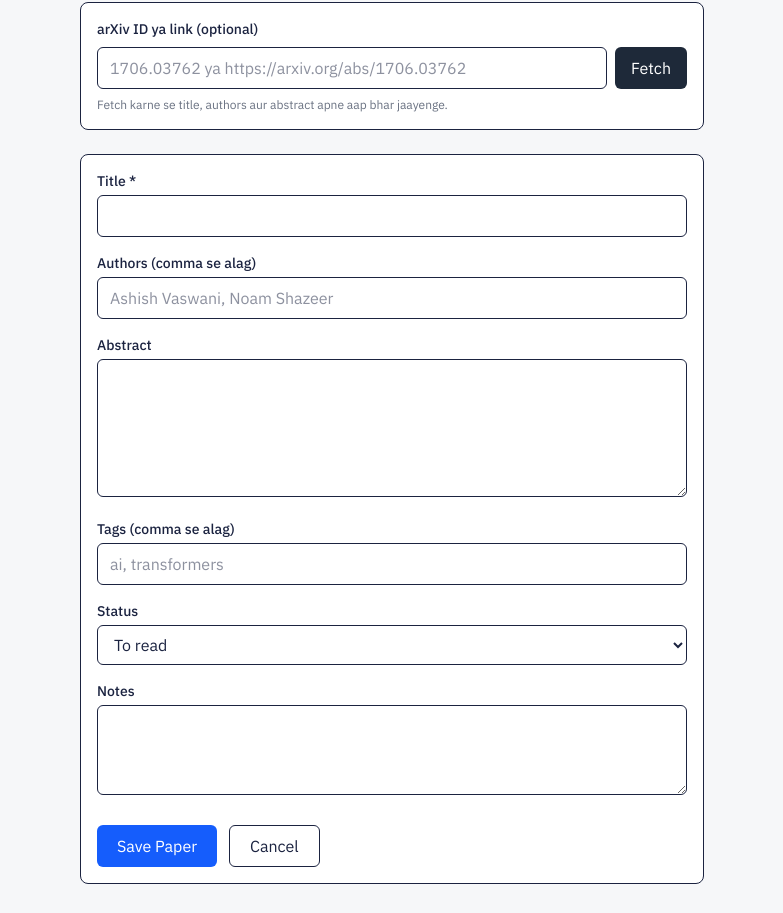
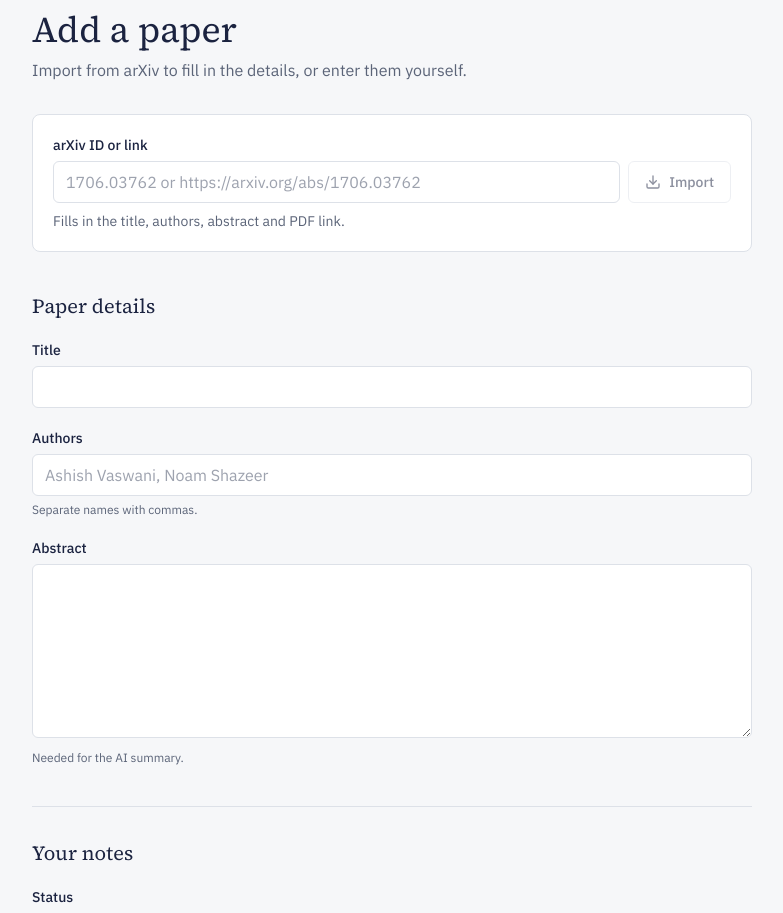
Before and after one commit to San1357/paper-tracker, a React (Vite) app in the folder client/: page /papers/new in a window 1280 px wide. Shown: the part 143-1056 px from the top of the page, without its empty margins (248-1031 px from the left). Built offline with nearby package versions, Linux system fonts and the light colour scheme; no server answers; sample sign-in values are in the browser's storage.

Commit message:
UI: redesign add paper and paper detail pages

```diff
--- a/client/src/pages/AddPaper.jsx
+++ b/client/src/pages/AddPaper.jsx
@@ -1,25 +1,20 @@
 import { useState } from "react";
 import { Link, useNavigate } from "react-router-dom";
+import { ArrowLeft, Download, FileText } from "lucide-react";
 import api from "../api";
+import StatusBadge from "../components/StatusBadge";
 
 const EMPTY_FORM = {
-  title: "",
-  authors: "",
-  abstract: "",
-  arxivId: "",
-  pdfUrl: "",
-  tags: "",
-  status: "to-read",
-  notes: "",
+  title: "", authors: "", abstract: "", arxivId: "", pdfUrl: "",
+  tags: "", status: "to-read", notes: "",
 };
-
-// "a, b , ,c" → ["a", "b", "c"]
-const splitList = (text) =>
-  text.split(",").map((s) => s.trim()).filter(Boolean);
+const STATUSES = ["to-read", "reading", "done"];
+const splitList = (text) => text.split(",").map((s) => s.trim()).filter(Boolean);
 
 export default function AddPaper() {
   const navigate = useNavigate();
   const [arxivInput, setArxivInput] = useState("");
+  const [importedId, setImportedId] = useState("");
   const [form, setForm] = useState(EMPTY_FORM);
   const [fetching, setFetching] = useState(false);
   const [saving, setSaving] = useState(false);
@@ -27,8 +22,7 @@ export default function AddPaper() {
 
   const handleChange = (e) => setForm({ ...form, [e.target.name]: e.target.value });
 
-  // arXiv se details laao aur form bharo
-  const handleFetch = async (e) => {
+  const handleImport = async (e) => {
     e.preventDefault();
     if (!arxivInput.trim()) return;
     setError("");
@@ -43,14 +37,14 @@ export default function AddPaper() {
         arxivId: data.arxivId,
         pdfUrl: data.pdfUrl,
       }));
+      setImportedId(data.arxivId);
     } catch (err) {
-      setError(err.response?.data?.message || "arXiv se details nahi aayi");
+      setError(err.response?.data?.message || "Couldn't import from arXiv. Check the ID and try again.");
     } finally {
       setFetching(false);
     }
   };
 
-  // Paper database mein save karo
   const handleSave = async (e) => {
     e.preventDefault();
     setError("");
@@ -63,93 +57,114 @@ export default function AddPaper() {
       });
       navigate("/");
     } catch (err) {
-      setError(err.response?.data?.message || "Paper save nahi hua");
+      setError(err.response?.data?.message || "Couldn't save the paper. Try again.");
       setSaving(false);
     }
   };
 
-  const inputClass = "w-full border rounded-md px-3 py-2";
+  return (
+    <div className="mx-auto max-w-3xl px-4 py-8 sm:px-6 lg:py-12">
+      <Link to="/" className="inline-flex items-center gap-1.5 text-sm text-ink-soft hover:text-ink">
+        <ArrowLeft size={16} aria-hidden="true" />
+        Reading list
+      </Link>
+      <h1 className="mt-4 font-serif text-3xl sm:text-4xl">Add a paper</h1>
+      <p className="mt-2 text-ink-soft">Import from arXiv to fill in the details, or enter them yourself.</p>
 
-  return (
-    <div className="max-w-2xl mx-auto p-6">
-      <h1 className="text-2xl font-semibold mb-6">Add Paper</h1>
-
-      {/* arXiv fetch: alag form, taaki yahan Enter dabane pe paper save na ho */}
-      <form onSubmit={handleFetch} className="bg-white border rounded-lg p-4 mb-6">
-        <label className="block text-sm font-medium mb-2">arXiv ID ya link (optional)</label>
-        <div className="flex gap-2">
+      {/* arXiv import */}
+      <form onSubmit={handleImport} className="mt-8 rounded-lg border border-rule bg-white p-5">
+        <label htmlFor="arxiv" className="label">arXiv ID or link</label>
+        <div className="flex flex-col gap-2 sm:flex-row">
           <input
+            id="arxiv"
             value={arxivInput}
             onChange={(e) => setArxivInput(e.target.value)}
-            placeholder="1706.03762 ya https://arxiv.org/abs/1706.03762"
-            className={inputClass}
+            placeholder="1706.03762 or https://arxiv.org/abs/1706.03762"
+            className="field"
           />
-          <button
-            disabled={fetching}
-            className="bg-gray-800 text-white px-4 rounded-md whitespace-nowrap disabled:opacity-50"
-          >
-            {fetching ? "Fetching..." : "Fetch"}
+          <button disabled={fetching || !arxivInput.trim()} className="btn btn-secondary whitespace-nowrap">
+            <Download size={16} aria-hidden="true" />
+            {fetching ? "Importing..." : "Import"}
           </button>
         </div>
-        <p className="text-xs text-gray-500 mt-2">
-          Fetch karne se title, authors aur abstract apne aap bhar jaayenge.
+        <p className={`mt-2 text-sm ${importedId ? "text-pen" : "text-ink-soft"}`} role="status">
+          {importedId
+            ? `Imported arXiv ${importedId}. Check the details below, then save.`
+            : "Fills in the title, authors, abstract and PDF link."}
         </p>
       </form>
 
-      {error && <p className="text-sm text-red-600 bg-red-50 p-2 rounded mb-4">{error}</p>}
+      {error && <p className="alert-error mt-6" role="alert">{error}</p>}
 
-      {/* Main form */}
-      <form onSubmit={handleSave} className="bg-white border rounded-lg p-4 space-y-4">
-        <div>
-          <label className="block text-sm font-medium mb-1">Title *</label>
-          <input name="title" required value={form.title} onChange={handleChange} className={inputClass} />
-        </div>
+      <form onSubmit={handleSave} className="mt-10">
+        {/* Paper details */}
+        <section className="space-y-5">
+          <h2 className="font-serif text-xl">Paper details</h2>
+          <div>
+            <label htmlFor="title" className="label">Title</label>
+            <input id="title" name="title" required value={form.title} onChange={handleChange} className="field" />
+          </div>
+          <div>
+            <label htmlFor="authors" className="label">Authors</label>
+            <input id="authors" name="authors" value={form.authors} onChange={handleChange}
+              placeholder="Ashish Vaswani, Noam Shazeer" className="field" />
+            <p className="mt-1.5 text-xs text-ink-soft">Separate names with commas.</p>
+          </div>
+          <div>
+            <label htmlFor="abstract" className="label">Abstract</label>
+            <textarea id="abstract" name="abstract" rows={6} value={form.abstract}
+              onChange={handleChange} className="field leading-relaxed" />
+            <p className="mt-1.5 text-xs text-ink-soft">Needed for the AI summary.</p>
+          </div>
+          {form.pdfUrl && (
+            <a href={form.pdfUrl} target="_blank" rel="noreferrer"
+              className="inline-flex items-center gap-1.5 text-sm text-pen hover:underline">
+              <FileText size={16} aria-hidden="true" />
+              PDF linked
+            </a>
+          )}
+        </section>
 
-        <div>
-          <label className="block text-sm font-medium mb-1">Authors (comma se alag)</label>
-          <input name="authors" value={form.authors} onChange={handleChange}
-            placeholder="Ashish Vaswani, Noam Shazeer" className={inputClass} />
-        </div>
+        {/* Your notes */}
+        <section className="mt-10 space-y-5 border-t border-rule pt-8">
+          <h2 className="font-serif text-xl">Your notes</h2>
 
-        <div>
-          <label className="block text-sm font-medium mb-1">Abstract</label>
-          <textarea name="abstract" rows={5} value={form.abstract} onChange={handleChange} className={inputClass} />
-        </div>
+          <fieldset>
+            <legend className="label">Status</legend>
+            <div className="inline-flex flex-wrap gap-1 rounded-md border border-rule bg-white p-1">
+              {STATUSES.map((s) => (
+                <label
+                  key={s}
+                  className={`cursor-pointer rounded px-3 py-1.5 has-[:focus-visible]:ring-2 has-[:focus-visible]:ring-pen ${
+                    form.status === s ? "bg-paper shadow-sm" : "hover:bg-paper/60"
+                  }`}
+                >
+                  <input type="radio" name="status" value={s} checked={form.status === s}
+                    onChange={handleChange} className="sr-only" />
+                  <StatusBadge status={s} />
+                </label>
+              ))}
+            </div>
+          </fieldset>
 
-        <div>
-          <label className="block text-sm font-medium mb-1">Tags (comma se alag)</label>
-          <input name="tags" value={form.tags} onChange={handleChange}
-            placeholder="ai, transformers" className={inputClass} />
-        </div>
+          <div>
+            <label htmlFor="tags" className="label">Tags</label>
+            <input id="tags" name="tags" value={form.tags} onChange={handleChange}
+              placeholder="transformers, nlp" className="field" />
+            <p className="mt-1.5 text-xs text-ink-soft">Separate tags with commas.</p>
+          </div>
+          <div>
+            <label htmlFor="notes" className="label">Notes</label>
+            <textarea id="notes" name="notes" rows={4} value={form.notes} onChange={handleChange}
+              placeholder="Why you saved it, what to look for..." className="field" />
+          </div>
+        </section>
 
-        <div>
-          <label className="block text-sm font-medium mb-1">Status</label>
-          <select name="status" value={form.status} onChange={handleChange} className={inputClass}>
-            <option value="to-read">To read</option>
-            <option value="reading">Reading</option>
-            <option value="done">Done</option>
-          </select>
-        </div>
-
-        <div>
-          <label className="block text-sm font-medium mb-1">Notes</label>
-          <textarea name="notes" rows={3} value={form.notes} onChange={handleChange} className={inputClass} />
-        </div>
-
-        {form.pdfUrl && (
-          <p className="text-sm">
-            PDF:{" "}
-            <a href={form.pdfUrl} target="_blank" rel="noreferrer" className="text-blue-600 underline">
-              {form.pdfUrl}
-            </a>
-          </p>
-        )}
-
-        <div className="flex gap-3 pt-2">
-          <button disabled={saving} className="bg-blue-600 text-white px-5 py-2 rounded-md disabled:opacity-50">
-            {saving ? "Saving..." : "Save Paper"}
+        <div className="mt-10 flex justify-end gap-3 border-t border-rule pt-6">
+          <Link to="/" className="btn btn-secondary">Cancel</Link>
+          <button disabled={saving} className="btn btn-primary">
+            {saving ? "Saving..." : "Save paper"}
           </button>
-          <Link to="/" className="px-5 py-2 rounded-md border">Cancel</Link>
         </div>
       </form>
     </div>
--- a/client/src/pages/PaperDetail.jsx
+++ b/client/src/pages/PaperDetail.jsx
@@ -1,15 +1,20 @@
 import { useEffect, useState } from "react";
 import { Link, useNavigate, useParams } from "react-router-dom";
+import { ArrowLeft, ExternalLink, FileText, Sparkles, RefreshCw, Trash2 } from "lucide-react";
 import api from "../api";
 import StatusBadge from "../components/StatusBadge";
 
-const STATUSES = [
-  { key: "to-read", label: "To read" },
-  { key: "reading", label: "Reading" },
-  { key: "done", label: "Done" },
-];
+const STATUSES = ["to-read", "reading", "done"];
+const splitList = (text) => text.split(",").map((s) => s.trim()).filter(Boolean);
 
-const splitList = (text) => text.split(",").map((s) => s.trim()).filter(Boolean);
+function BackLink() {
+  return (
+    <Link to="/" className="inline-flex items-center gap-1.5 text-sm text-ink-soft hover:text-ink">
+      <ArrowLeft size={16} aria-hidden="true" />
+      Reading list
+    </Link>
+  );
+}
 
 export default function PaperDetail() {
   const { id } = useParams();
@@ -22,44 +27,39 @@ export default function PaperDetail() {
   const [saving, setSaving] = useState(false);
   const [summarizing, setSummarizing] = useState(false);
   const [error, setError] = useState("");
-  const [message, setMessage] = useState("");
+  const [saved, setSaved] = useState(false);
 
-  // Server se aaye paper ko screen pe set karo
   const applyPaper = (data) => {
     setPaper(data);
     setTags(data.tags.join(", "));
     setNotes(data.notes || "");
   };
 
-  // Page khulte hi paper load karo
   useEffect(() => {
     api
       .get(`/papers/${id}`)
       .then((res) => applyPaper(res.data))
-      .catch((err) => setError(err.response?.data?.message || "Paper load nahi hua"))
+      .catch((err) => setError(err.response?.data?.message || "Couldn't load this paper."))
       .finally(() => setLoading(false));
   }, [id]);
 
-  // Status, tags, notes backend pe bhejo
-  const update = async (changes, successMsg) => {
+  const update = async (changes, { showSaved = false } = {}) => {
     setError("");
-    setMessage("");
+    setSaved(false);
     setSaving(true);
     try {
       const { data } = await api.put(`/papers/${id}`, changes);
       applyPaper(data);
-      setMessage(successMsg);
+      if (showSaved) setSaved(true);
     } catch (err) {
-      setError(err.response?.data?.message || "Save nahi hua");
+      setError(err.response?.data?.message || "Couldn't save your changes. Try again.");
     } finally {
       setSaving(false);
     }
   };
 
-  // AI summary banao (refresh = true → nayi summary)
   const handleSummary = async (refresh = false) => {
     setError("");
-    setMessage("");
     setSummarizing(true);
     try {
       const { data } = await api.post(`/papers/${id}/summary`, null, {
@@ -67,157 +67,190 @@ export default function PaperDetail() {
       });
       applyPaper(data);
     } catch (err) {
-      setError(err.response?.data?.message || "Summary nahi ban payi");
+      setError(err.response?.data?.message || "Couldn't generate a summary. Try again in a minute.");
     } finally {
       setSummarizing(false);
     }
   };
 
   const handleDelete = async () => {
-    if (!window.confirm("Ye paper delete karna hai? Ye wapas nahi aayega.")) return;
+    if (!window.confirm("Delete this paper? Your notes and summary will be deleted too.")) return;
     try {
       await api.delete(`/papers/${id}`);
       navigate("/");
     } catch (err) {
-      setError(err.response?.data?.message || "Delete nahi hua");
+      setError(err.response?.data?.message || "Couldn't delete the paper. Try again.");
     }
   };
 
-  if (loading) return <p className="p-6 text-gray-500">Loading...</p>;
-
-  if (!paper) {
+  // Loading skeleton
+  if (loading) {
     return (
-      <div className="max-w-3xl mx-auto p-6">
-        <p className="text-red-600 mb-4">{error}</p>
-        <Link to="/" className="text-blue-600">← Dashboard pe wapas</Link>
+      <div className="mx-auto max-w-3xl px-4 py-8 sm:px-6 lg:py-12" aria-busy="true">
+        <div className="h-4 w-24 rounded bg-rule motion-safe:animate-pulse" />
+        <div className="mt-8 h-9 w-5/6 rounded bg-rule motion-safe:animate-pulse" />
+        <div className="mt-4 h-4 w-1/2 rounded bg-rule motion-safe:animate-pulse" />
       </div>
     );
   }
 
-  // Tags ya notes badle hain? Tabhi Save button chalu ho
+  // Paper nahi mila
+  if (!paper) {
+    return (
+      <div className="mx-auto max-w-3xl px-4 py-8 sm:px-6 lg:py-12">
+        <BackLink />
+        <h1 className="mt-8 font-serif text-3xl">Paper not found</h1>
+        <p className="mt-2 text-ink-soft">{error || "It may have been deleted, or the link is wrong."}</p>
+      </div>
+    );
+  }
+
   const isDirty = tags !== paper.tags.join(", ") || notes !== (paper.notes || "");
+  const added = new Date(paper.createdAt).toLocaleDateString("en-IN", {
+    day: "numeric", month: "long", year: "numeric",
+  });
 
   return (
-    <div className="max-w-3xl mx-auto p-6 space-y-6">
-      <Link to="/" className="text-sm text-blue-600">← All papers</Link>
+    <article className="mx-auto max-w-3xl px-4 py-8 sm:px-6 lg:py-12">
+      <BackLink />
 
       {/* Header */}
-      <div className="bg-white border rounded-lg p-5">
-        <div className="flex items-start justify-between gap-4">
-          <h1 className="text-2xl font-semibold">{paper.title}</h1>
-          <StatusBadge status={paper.status} />
-        </div>
+      <header className="mt-6">
+        <h1 className="font-serif text-3xl leading-tight sm:text-4xl">
+          <span className={paper.status === "reading" ? "highlight" : ""}>{paper.title}</span>
+        </h1>
         {paper.authors.length > 0 && (
-          <p className="text-gray-600 mt-2">{paper.authors.join(", ")}</p>
+          <p className="mt-3 leading-relaxed text-ink-soft">{paper.authors.join(", ")}</p>
         )}
-        <div className="flex flex-wrap gap-4 mt-3 text-sm">
+        <div className="mt-4 flex flex-wrap items-center gap-x-5 gap-y-2 text-sm">
           {paper.arxivId && (
             <a href={`https://arxiv.org/abs/${paper.arxivId}`} target="_blank" rel="noreferrer"
-              className="text-blue-600 underline">arXiv: {paper.arxivId}</a>
+              className="inline-flex items-center gap-1.5 text-pen hover:underline">
+              <ExternalLink size={14} aria-hidden="true" />
+              arXiv {paper.arxivId}
+            </a>
           )}
           {paper.pdfUrl && (
             <a href={paper.pdfUrl} target="_blank" rel="noreferrer"
-              className="text-blue-600 underline">📄 PDF</a>
+              className="inline-flex items-center gap-1.5 text-pen hover:underline">
+              <FileText size={14} aria-hidden="true" />
+              Read PDF
+            </a>
           )}
-          <span className="text-gray-400">
-            Added {new Date(paper.createdAt).toLocaleDateString("en-IN")}
-          </span>
+          <span className="text-ink-soft">Added {added}</span>
         </div>
+      </header>
+
+      {/* Status */}
+      <div className="mt-8 inline-flex flex-wrap gap-1 rounded-md border border-rule bg-white p-1" role="group" aria-label="Reading status">
+        {STATUSES.map((s) => {
+          const active = paper.status === s;
+          return (
+            <button
+              key={s}
+              onClick={() => update({ status: s })}
+              disabled={saving || active}
+              aria-pressed={active}
+              className={`rounded px-3 py-1.5 transition-colors disabled:cursor-default ${
+                active ? "bg-paper shadow-sm" : "hover:bg-paper/60"
+              }`}
+            >
+              <StatusBadge status={s} />
+            </button>
+          );
+        })}
       </div>
 
-      {/* Status: click karte hi save */}
-      <div className="bg-white border rounded-lg p-5">
-        <h2 className="font-medium mb-3">Status</h2>
-        <div className="flex gap-2">
-          {STATUSES.map((s) => (
-            <button
-              key={s.key}
-              disabled={saving || paper.status === s.key}
-              onClick={() => update({ status: s.key }, "Status update ho gaya ✓")}
-              className={`px-3 py-1.5 rounded-md text-sm border ${
-                paper.status === s.key ? "bg-blue-600 text-white border-blue-600" : "bg-white hover:bg-gray-50"
-              }`}
-            >
-              {s.label}
-            </button>
-          ))}
-        </div>
-      </div>
+      {error && <p className="alert-error mt-6" role="alert">{error}</p>}
 
       {/* Abstract */}
       {paper.abstract && (
-        <div className="bg-white border rounded-lg p-5">
-          <h2 className="font-medium mb-2">Abstract</h2>
-          <p className="text-gray-700 leading-relaxed whitespace-pre-line">{paper.abstract}</p>
-        </div>
+        <section className="mt-10 border-t border-rule pt-8">
+          <h2 className="text-center font-serif text-lg font-semibold">Abstract</h2>
+          <p className="mx-auto mt-3 max-w-prose font-serif text-[1.0625rem] leading-relaxed text-ink/90">
+            {paper.abstract}
+          </p>
+        </section>
       )}
 
-      {/* AI Summary */}
-      <div className="bg-white border rounded-lg p-5">
-        <div className="flex items-center justify-between mb-3">
-          <h2 className="font-medium">✨ AI Summary</h2>
+      {/* AI summary */}
+      <section className="mt-10 rounded-r-lg border-l-2 border-pen bg-white p-5 sm:p-6">
+        <div className="flex items-center justify-between gap-4">
+          <h2 className="inline-flex items-center gap-2 font-medium">
+            <Sparkles size={16} className="text-pen" aria-hidden="true" />
+            AI summary
+          </h2>
           {paper.summary && (
             <button
               onClick={() => handleSummary(true)}
               disabled={summarizing}
-              className="text-sm text-blue-600 disabled:opacity-50"
+              className="inline-flex items-center gap-1.5 text-sm text-ink-soft hover:text-ink disabled:opacity-50"
             >
-              {summarizing ? "Generating..." : "↻ Regenerate"}
+              <RefreshCw size={14} className={summarizing ? "motion-safe:animate-spin" : ""} aria-hidden="true" />
+              {summarizing ? "Regenerating..." : "Regenerate"}
             </button>
           )}
         </div>
 
         {paper.summary ? (
-          <p className="text-gray-700 leading-relaxed whitespace-pre-line">{paper.summary}</p>
+          <>
+            <p className="mt-3 whitespace-pre-line leading-relaxed text-ink/90">{paper.summary}</p>
+            <p className="mt-4 text-xs text-ink-soft">
+              Generated from the abstract. Check important details against the paper.
+            </p>
+          </>
         ) : !paper.abstract ? (
-          <p className="text-sm text-gray-500">
-            Summary ke liye abstract chahiye. arXiv se add kiye papers mein ye apne aap hota hai.
+          <p className="mt-3 text-sm text-ink-soft">
+            A summary needs an abstract. Papers imported from arXiv include one.
           </p>
         ) : (
-          <button
-            onClick={() => handleSummary(false)}
-            disabled={summarizing}
-            className="bg-purple-600 text-white px-4 py-2 rounded-md disabled:opacity-50"
-          >
-            {summarizing ? "Generating... (10–20 sec)" : "✨ Generate summary"}
-          </button>
+          <>
+            <p className="mt-3 text-sm text-ink-soft">
+              Get the main idea, key contributions and why the paper matters.
+            </p>
+            <button onClick={() => handleSummary(false)} disabled={summarizing} className="btn btn-primary mt-4">
+              <Sparkles size={16} aria-hidden="true" />
+              {summarizing ? "Generating summary..." : "Generate summary"}
+            </button>
+          </>
         )}
-      </div>
+      </section>
 
-      {/* Tags + Notes: Save button se */}
-      <div className="bg-white border rounded-lg p-5 space-y-4">
+      {/* Notes */}
+      <section className="mt-10 space-y-5 border-t border-rule pt-8">
+        <h2 className="font-serif text-xl">Your notes</h2>
         <div>
-          <label className="block font-medium mb-1">Tags (comma se alag)</label>
-          <input value={tags} onChange={(e) => setTags(e.target.value)}
-            className="w-full border rounded-md px-3 py-2" placeholder="ai, transformers" />
+          <label htmlFor="tags" className="label">Tags</label>
+          <input id="tags" value={tags} onChange={(e) => { setTags(e.target.value); setSaved(false); }}
+            placeholder="transformers, nlp" className="field" />
         </div>
         <div>
-          <label className="block font-medium mb-1">Notes</label>
-          <textarea rows={6} value={notes} onChange={(e) => setNotes(e.target.value)}
-            className="w-full border rounded-md px-3 py-2" placeholder="Is paper ke baare mein apne notes..." />
+          <label htmlFor="notes" className="label">Notes</label>
+          <textarea id="notes" rows={8} value={notes}
+            onChange={(e) => { setNotes(e.target.value); setSaved(false); }}
+            placeholder="Key ideas, questions, how it connects to your work..."
+            className="field leading-relaxed" />
         </div>
         <div className="flex items-center gap-3">
           <button
+            onClick={() => update({ tags: splitList(tags), notes }, { showSaved: true })}
             disabled={!isDirty || saving}
-            onClick={() => update({ tags: splitList(tags), notes }, "Changes save ho gaye ✓")}
-            className="bg-blue-600 text-white px-5 py-2 rounded-md disabled:opacity-40"
+            className="btn btn-primary"
           >
-            {saving ? "Saving..." : "Save changes"}
+            {saving ? "Saving..." : "Save notes"}
           </button>
-          {message && <span className="text-sm text-green-700">{message}</span>}
+          <span className="text-sm text-ink-soft" role="status">{saved && !isDirty ? "Saved" : ""}</span>
         </div>
-      </div>
-
-      {error && <p className="text-sm text-red-600 bg-red-50 p-2 rounded">{error}</p>}
+      </section>
 
       {/* Delete */}
-      <div className="border border-red-200 rounded-lg p-5">
-        <h2 className="font-medium text-red-700 mb-2">Danger zone</h2>
-        <button onClick={handleDelete}
-          className="text-sm border border-red-600 text-red-600 px-4 py-2 rounded-md hover:bg-red-50">
+      <section className="mt-12 flex flex-col gap-3 border-t border-rule pt-8 sm:flex-row sm:items-center sm:justify-between">
+        <p className="text-sm text-ink-soft">Deleting removes this paper, your notes and its summary.</p>
+        <button onClick={handleDelete} className="btn btn-danger">
+          <Trash2 size={16} aria-hidden="true" />
           Delete paper
         </button>
-      </div>
-    </div>
+      </section>
+    </article>
   );
 }
```
